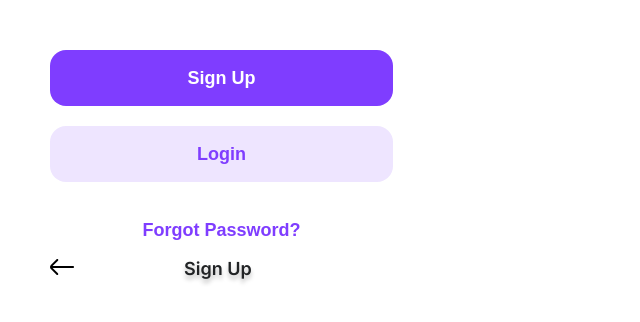
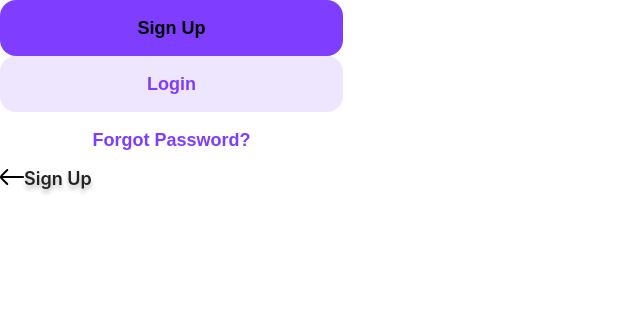
Before and after one commit to chandran-kannan/Expenso, a React (Vite) app: page / in a window 1280 px wide. Shown: the top 322 px of the page, without its empty margins (0-640 px from the left). Built offline with nearby package versions, Linux system fonts and the light colour scheme.

Commit message:
Renaming classes

```diff
--- a/src/App.tsx
+++ b/src/App.tsx
@@ -1,5 +1,5 @@
 import Button from './Components/Button'
-import Hero from './Components/Hero'
+import Hero from './Components/Header'
 
 function App() {
 
@@ -13,18 +13,18 @@ function App() {
    */
 
   const btnClick = () => {
-    console.log("BUTTON CLICKED")
+    //function goes here
   }
 
   return (
     <div className="App">
       <div className='flex flex-col'>
-      <Button btnClick={btnClick} type="Primary">Sign Up </Button><br/>
-      <Button type="secondry">Login</Button><br/>
-      <Button type="text">Forgot Password?</Button>
+      <Button onClick={btnClick} variant="Primary">Sign Up </Button>
+      <Button variant="secondry">Login</Button>
+      <Button variant="text">Forgot Password?</Button>
       </div>
       <div>
-      <Hero text="Sign Up"/>
+      <Hero title="Sign Up"/>
       </div>
     </div>
   )
--- a/src/Components/Button/index.tsx
+++ b/src/Components/Button/index.tsx
@@ -1,34 +1,34 @@
-import React from "react";
 
 export type ButtonProps = {
-  btnClick?: () => void;
-  type?: string;
+  onClick?: () => void;
+  variant?: string;
   children?: string;
+  classNames ?: string
 }
 
-const Button = ({btnClick, type, children}: ButtonProps ) => {
+const Button = ({onClick, variant, children , classNames}: ButtonProps ) => {
 
-  console.log("children",children);
-
-  const classBuilder = (type: string | undefined) => {
-    switch (type) {
+  const classBuilder = (variant: string | undefined) => {
+    switch (variant) {
       case 'primary':
-        return "p8 w-343 h-56 bg-primary border-none rounded-16 font-size-18 color-white font-600 pointer"
+        return " bg-primary text-white"
         case 'secondry':
-          return "p8 w-343 h-56 bg-secondry border-none rounded-16 font-size-18 color-voilet font-600 pointer"
+          return "bg-secondry text-primary"
           case 'text':
-            return "p8 w-343 h-56 bg-none border-none font-size-18 color-voilet font-600 pointer"
+            return " bg-none text-primary"
             default :
-            return "p8 w-343 h-56 bg-primary border-none rounded-16 font-size-18 color-white font-600 pointer"
+            return "bg-primary"
     }
   }
 
   return (
-    <>
-      <button className={classBuilder(type)} onClick={btnClick}>
+
+      <button className={`${classBuilder(variant)}
+      p8 w-343 h-56 border-none rounded-16 font-size-18 font-600 pointer`}
+      onClick={onClick}>
         {children}
       </button>
-    </>
+
   );
 };
 
--- /dev/null
+++ b/src/Components/Header/index.tsx
@@ -0,0 +1,16 @@
+
+import { LeftArrow } from '../../assets/Icons'
+
+export type HeroProps = {
+  title ?: string;
+}
+const Hero = ({title} : HeroProps) => {
+  return (
+    <div className='flex'>
+     <LeftArrow/>
+     <h6 className='font-600 font-size-18 text-black hero-shadow'>{title}</h6>
+    </div>
+  )
+}
+
+export default Hero
--- a/src/Components/Hero/index.tsx
+++ /dev/null
@@ -1,16 +0,0 @@
-
-import { LeftArrow } from '../../assets/Icons'
-
-export type HeroProps = {
-  text ?: string;
-}
-const Hero = ({text} : HeroProps) => {
-  return (
-    <div className='flex gap-100'>
-     <LeftArrow/>
-     <p className='font-600 font-size-18 color-black hero-title'>{text}</p>
-    </div>
-  )
-}
-
-export default Hero
--- a/src/index.css
+++ b/src/index.css
@@ -1,4 +1,7 @@
-@import url('https://fonts.googleapis.com/css2?family=Inter:wght@300;500;600;700&display=swap');
+@font-face {
+  font-family: 'Inter';
+  src: local('Myriad Pro Regular'), url('https://fonts.googleapis.com/css2?family=Inter:wght@300;500;600;700&display=swap') format('woff');
+}
 
 * {
   margin: 0;
@@ -9,123 +12,108 @@
 :root {
   --primary: #7F3DFF;
   --secondary: #EEE5FF;
-  --textColor: #212325;
+  --red:#fd3c4a;
+  --light-red : #fdd5d7;
+  --green:#00a86b;
+  --light-green: #cffaea;
+  --dark-blue :#5233ff;
+  --light-blue: #bddcff;
+  --blue: #0077ff;
+  --yellow : #fcac12;
+  --light-yellow : #fceed4;
+  --black: #212325;
+  --light-gray: #f1f1fa;
+  --white: #ffffff;
 }
 
 html,
 body {
   font-family: 'Inter', sans-serif;
 }
+/* Background Color Property */
 
-.App {
-  padding: 50px;
+.bg-primary {
+  background-color: var(--primary);
+}
+.bg-secondry {
+  background-color: var(--secondary);
+}
+.bg-none{
+  background: none;
 }
 
-/* Background Color Property */
-
-.primary-100 {
-  background-color: #7f3dff;
+.bg-red {
+  background-color: var(--red);
 }
 
-.primary-200 {
-  background-color: #eee5ff;
+.bg-green {
+  background-color: var(--green);
 }
 
-.red {
-  background-color: #fd3c4a;
+.bg-dark-blue {
+  background-color: var(--dark-blue);
 }
 
-.green {
-  background-color: #00a86b;
+.bg-blue {
+  background-color: var(--blue);
 }
 
-.dark-blue {
-  background-color: #5233ff;
+.bg-yellow {
+  background-color: var(--yellow);
 }
 
-.blue {
-  background-color: #0077ff;
+.bg-light-yellow {
+  background-color: var(--light-yellow);
 }
 
-.yellow {
-  background-color: #fcac12;
+.bg-light-red {
+  background-color: var(--light-red);
 }
 
-.sandal {
-  background-color: #fceed4;
+.bg-light-blue {
+  background-color: var(--light-blue);
 }
 
-.light-red {
-  background-color: #fdd5d7;
-}
-
-.light-blue {
-  background-color: #bddcff;
-}
-
-.black {
-  background-color: #000000;
+.bg-black {
+  background-color: var(--black);
 }
 
 .light-grey {
-  background-color: #f1f1fa;
+  background-color: var(--light-gray);
 }
 
 .light-green {
-  background-color: #cffaea;
+  background-color: var(--light-green);
 }
 
 /*Text Color*/
+.text-primary {
+  color: var(--primary);
+}
 
 .text-white {
-  color: #ffffff;
+  color: var(--white);
 }
 
-.text-light-black {
-  color: #212325;
-}
-
-.text-grey {
-  color: #212325;
-}
-
-.text-milk-white {
-  color: #fcfcfc;
-}
-
-.text-primary {
-  color: #7f3dff;
+.text-black {
+  color: var(--black);
 }
 
 .text-light-grey {
-  color: #91919f;
-}
-
-.text-black {
-  color: #000000;
+  color: var(--light-gray);
 }
 
 .text-yellow {
-  color: #fcac12;
+  color: var(--yellow);
 }
 
 .text-green {
-  color: #00a86b;
+  color: var(--green);
 }
 
 .text-red {
-  color: #fd3c4a;
+  color: var(--red);
 }
-.color-white {
-  color: white;
-}
-.color-black {
-  color: var(--textColor);
-}
-.color-voilet {
-  color: var(--primary);
-}
-
 /*Flex-Property*/
 
 .flex {
@@ -233,6 +221,9 @@ body {
 .w-32 {
   width: 32px;
 }
+.w {
+  width: 100%;
+}
 
 .w-343 {
   width: 343px;
@@ -260,26 +251,11 @@ body {
   padding: 8px;
 }
 
-/* button */
-
-.bg-primary {
-  background-color: var(--primary);
-}
-.bg-secondry {
-  background-color: var(--secondary);
-}
-.bg-none{
-  background: none;
-}
-
 /* Font size */
 
 .font-size-18 {
   font-size: 18px;
 }
-.hero-title {
+.hero-shadow {
   text-shadow:  0px 4px 4px rgba(0, 0, 0, 0.25);
 }
-.gap-100{
-  gap: 110px;
-}
```
